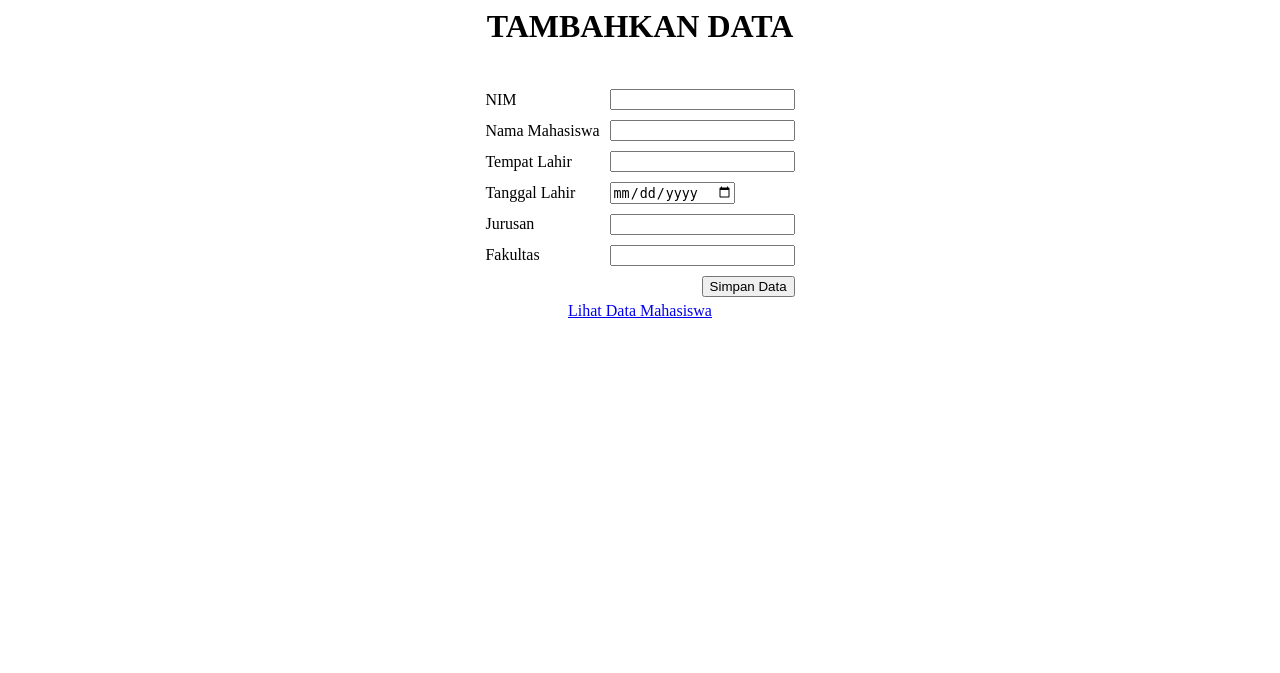
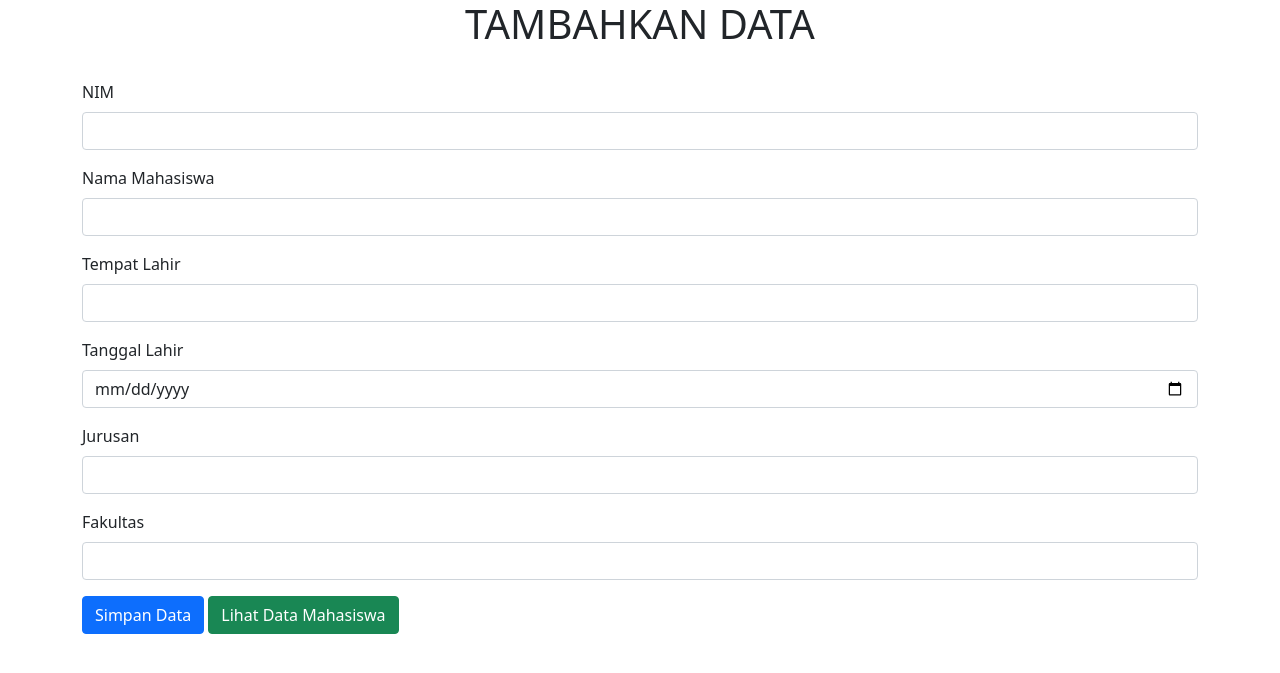
Before and after one commit to dheanira/18083000120_Dheanira_7G, a PHP site: page /form_tambah.php in a window 1280 px wide. Shown: the top 673 px of the page. Run offline with PHP 8.4, Linux system fonts and the light colour scheme.

Commit message:
css,required,icon

```diff
--- a/form_tambah.php
+++ b/form_tambah.php
@@ -1,42 +1,38 @@
 <html>
+<link href="https://cdn.jsdelivr.net/npm/bootstrap@5.1.3/dist/css/bootstrap.min.css" rel="stylesheet" integrity="sha384-1BmE4kWBq78iYhFldvKuhfTAU6auU8tT94WrHftjDbrCEXSU1oBoqyl2QvZ6jIW3" crossorigin="anonymous">
 <title>Data Mahasiswa</title>
 <body>
 
     <h1><center>TAMBAHKAN DATA</center></h1></br>
-
+    <div class="container">
     <form method="POST" action="tambah.php">
-    <table align="center" cellpadding="5" cellspacing="0">
-       <tr>
-           <td>NIM</td>
-           <td><input type="text" name="nim"></td>
-        </tr>
-        <tr>
-           <td>Nama Mahasiswa</td>
-           <td><input type="text" name="nama"></td>
-        </tr>
-        <tr>
-           <td>Tempat Lahir</td>
-           <td><input type="text" name="tempatlahir"></td>
-        </tr>
-        <tr>
-           <td>Tanggal Lahir</td>
-           <td><input type="date" name="tanggallahir"></td>
-        </tr>
-        <tr>
-           <td>Jurusan</td>
-           <td><input type="text" name="jurusan"></td>
-        </tr>
-        <tr>
-           <td>Fakultas</td>
-           <td><input type="text" name="fakultas"></td>
-        </tr>
-        <tr>
-           <td></td>
-           <td align="right" colspan="3"><input type="submit" name="" value="Simpan Data">
-        </tr>
-    </table>
-        <center><a href="index.php">Lihat Data Mahasiswa</a></center>
-    </form>
-
+    <form>
+      <div class="mb-3">
+         <label class="form-label">NIM</label>
+         <input type="text" class="form-control" id="exampleInputEmail1" name="nim" required >
+      </div>
+      <div class="mb-3">
+         <label class="form-label">Nama Mahasiswa</label>
+         <input type="text" class="form-control" id="exampleInputEmail1" name="nama" required >
+      </div>
+      <div class="mb-3">
+         <label class="form-label">Tempat Lahir</label>
+         <input type="text" class="form-control" id="exampleInputEmail1" name="tempatlahir" required >
+      </div>
+      <div class="mb-3">
+         <label class="form-label">Tanggal Lahir</label>
+         <input type="date" class="form-control" id="exampleInputEmail1" name="tanggallahir" required >
+      </div>
+      <div class="mb-3">
+         <label class="form-label">Jurusan</label>
+         <input type="text" class="form-control" id="exampleInputEmail1" name="jurusan" required >
+      </div>
+      <div class="mb-3">
+         <label class="form-label">Fakultas</label>
+         <input type="text" class="form-control" id="exampleInputEmail1" name="fakultas" required >
+      </div>
+      <button type="submit" class="btn btn-primary" value="Simpan Data" name="" >Simpan Data</button>
+      <a class="btn btn-success" href="index.php">Lihat Data Mahasiswa</a>
+   </form>
 </body>
 </html>
```
Also changed, not shown: index.php (+26 -21 lines).
